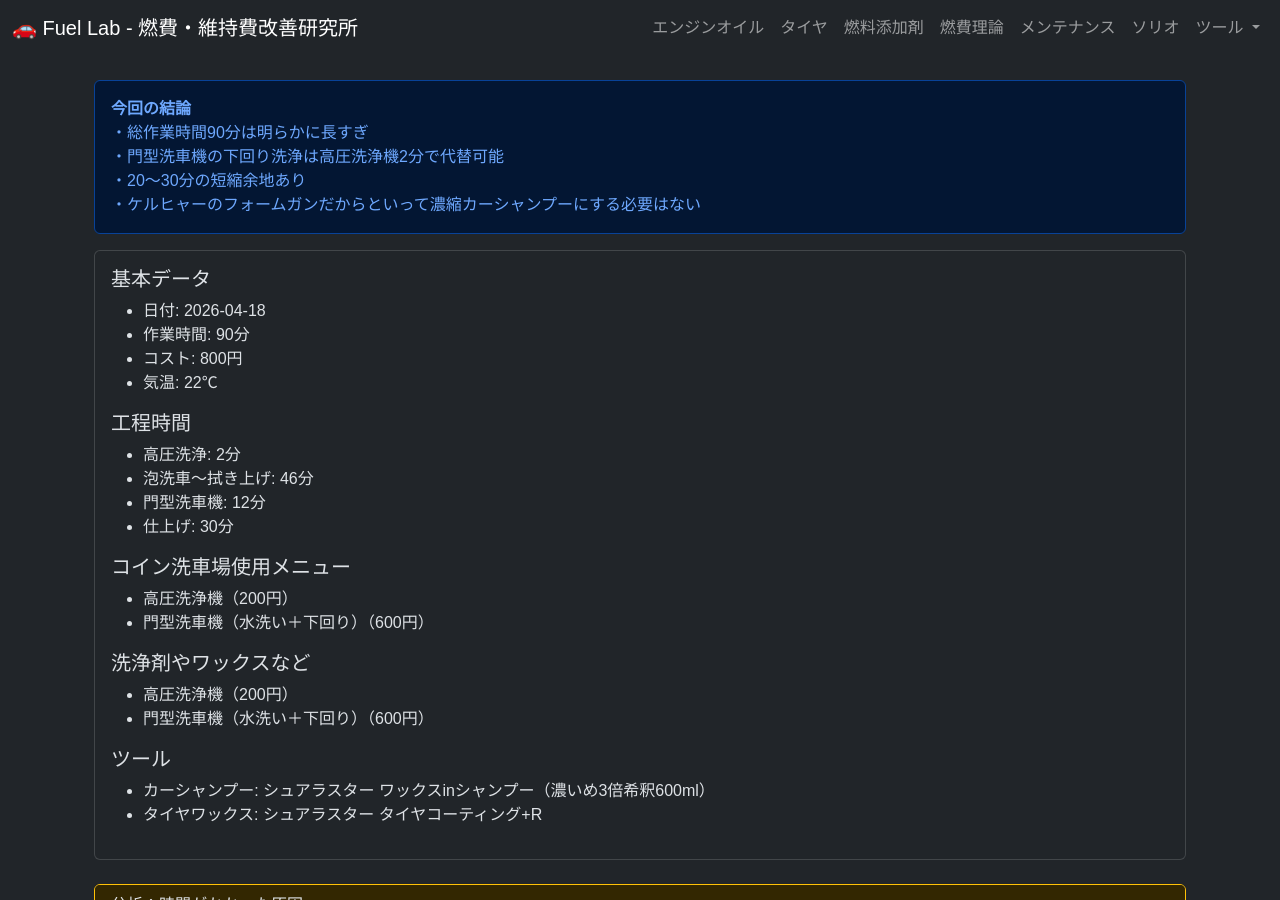
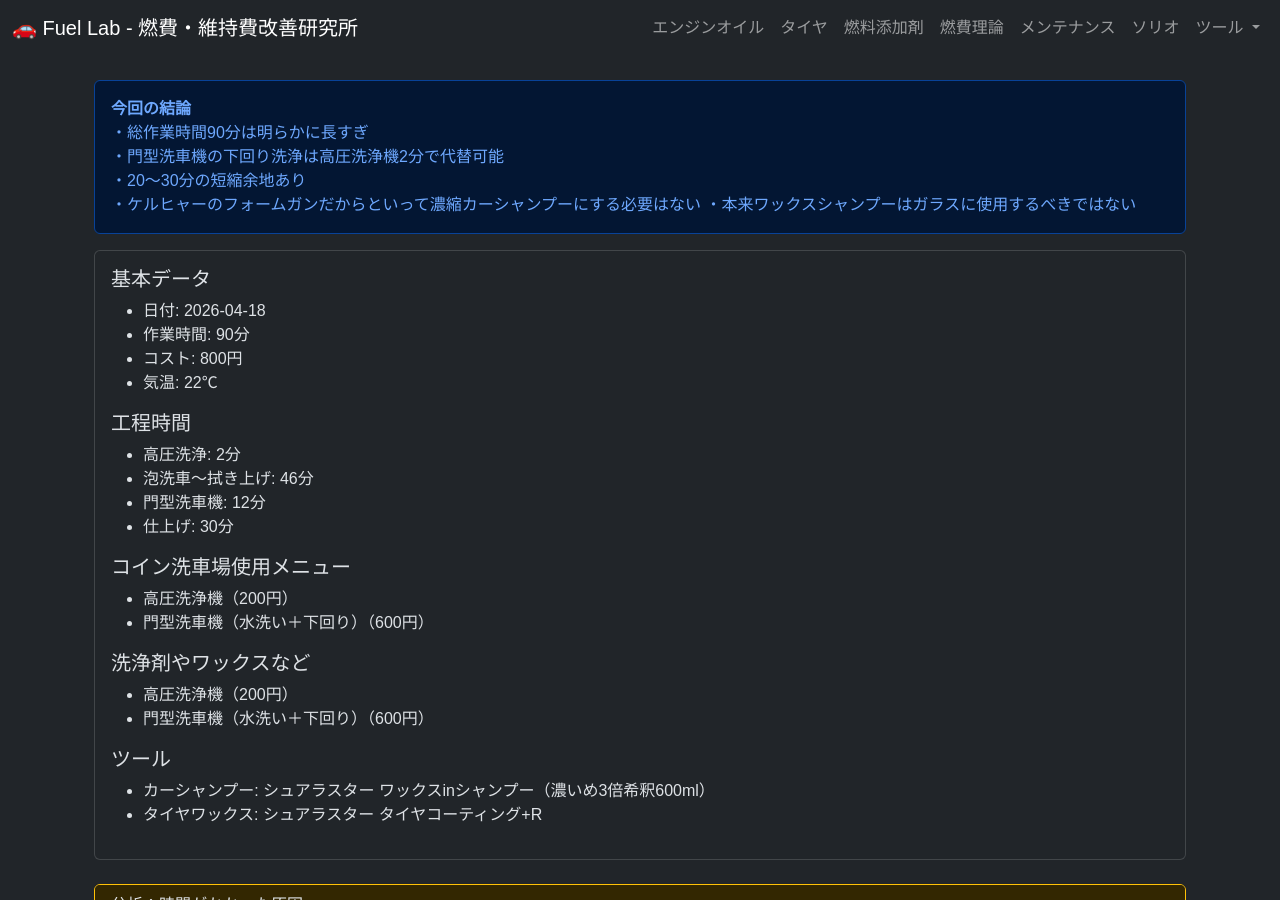
Before and after one commit to funyapar-org/fuel-lab, a Jekyll site: the page built from _carwash/2026-04-18.md, in a window 1280 px wide and 900 px high. Built offline with Jekyll 4.4.1, drawn with Linux system fonts in a browser that asks for light colours.

Commit message:
2026-04-18.md を更新

```diff
--- a/_carwash/2026-04-18.md
+++ b/_carwash/2026-04-18.md
@@ -14,6 +14,7 @@ date: 2026-04-18 13:40:00 +0900
     ・門型洗車機の下回り洗浄は高圧洗浄機2分で代替可能<br>
     ・20〜30分の短縮余地あり<br>
     ・ケルヒャーのフォームガンだからといって濃縮カーシャンプーにする必要はない
+    ・本来ワックスシャンプーはガラスに使用するべきではない
   </div>
 
   {% include carwash_log.html id="2026-04-18" %}
```
